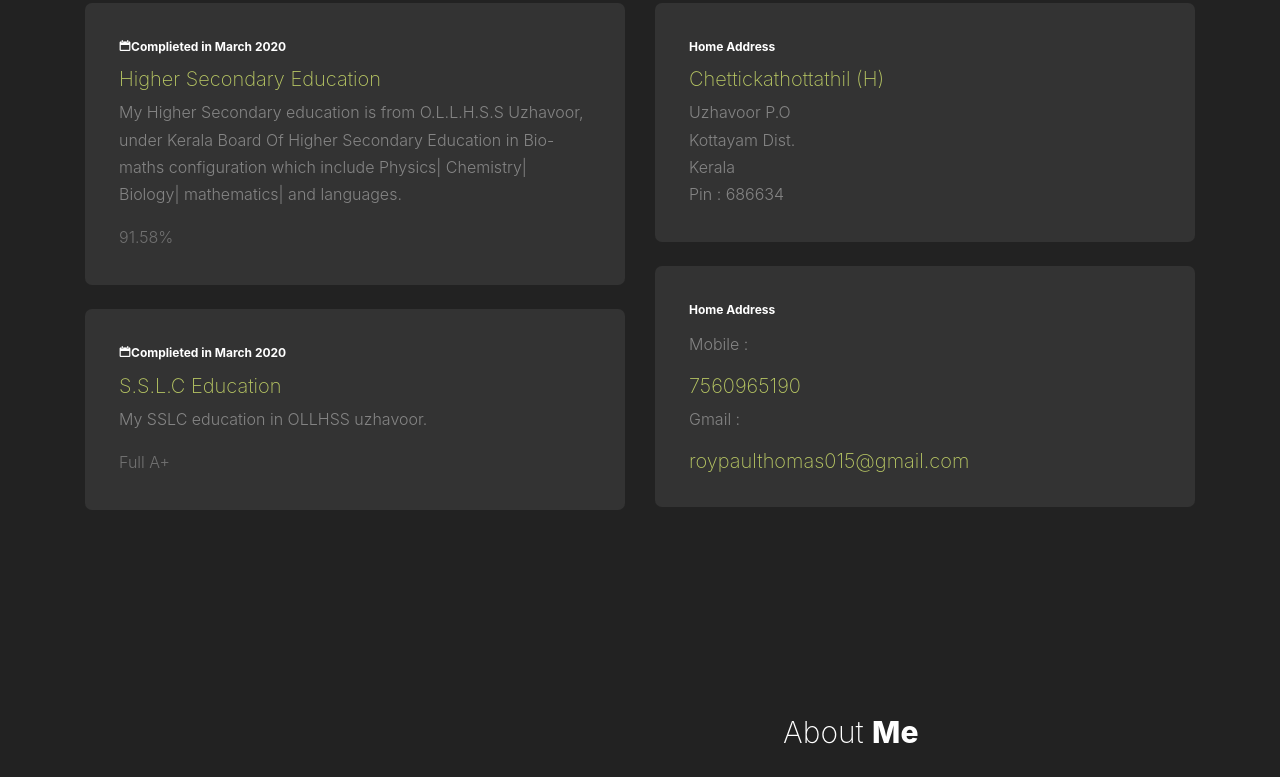
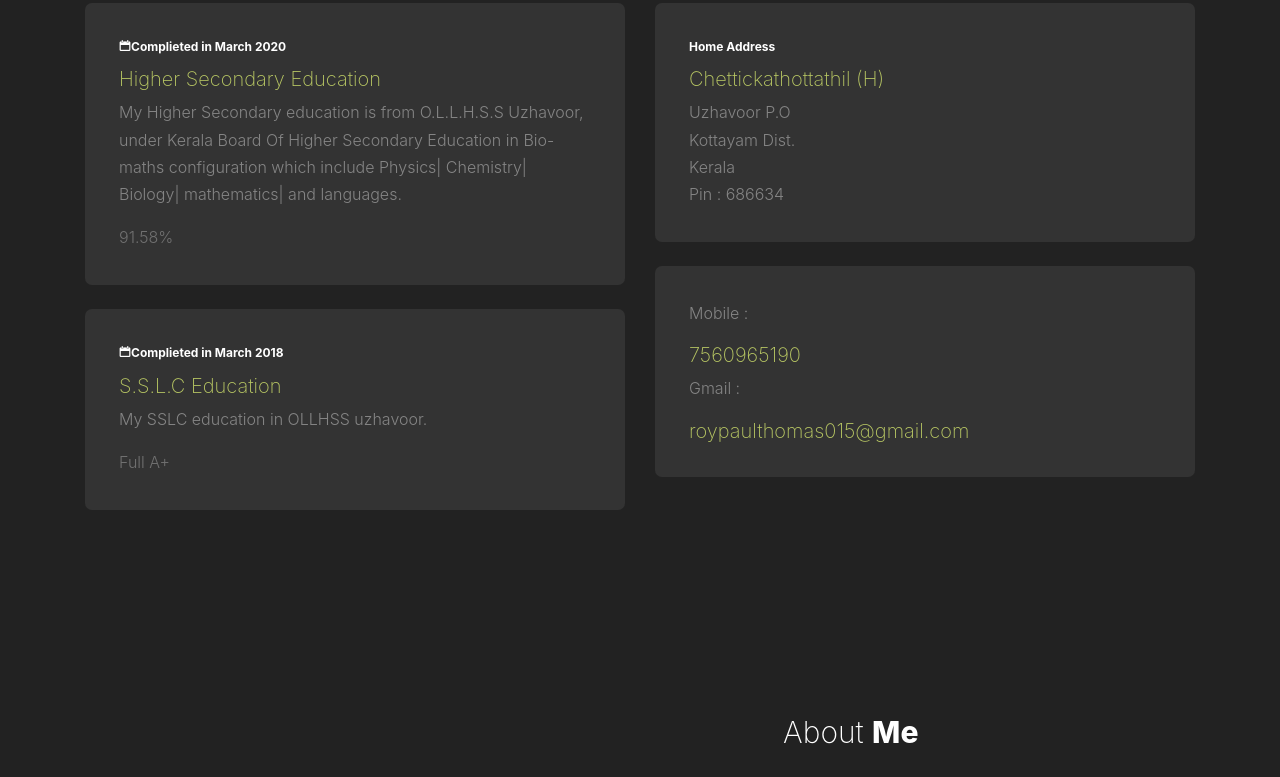
Before and after one commit to robinthomas001/roy, a plain HTML site: page index.html in a window 1280 px wide. Shown: the part 1089-1866 px from the top of the page. Drawn offline with nearby package versions, Linux system fonts and the light colour scheme; files whose address does not match are found by name.

Commit message:
Update index.html

```diff
--- a/index.html
+++ b/index.html
@@ -79,7 +79,7 @@
 						<span class="school">91.58%</span>
 					</div>
 					<div class="resume-item mb-4">
-						<span class="date"><span class="icon-calendar"></span>Complieted in March 2020 </span>
+						<span class="date"><span class="icon-calendar"></span>Complieted in March 2018 </span>
 						<h3>S.S.L.C Education</h3>
 						<p>My SSLC education in OLLHSS uzhavoor.</p>
 						<span class="school">Full A+</span>
@@ -98,7 +98,7 @@
 						<p>Uzhavoor P.O <br> Kottayam Dist. <br> Kerala <br> Pin : 686634</p>
 					</div>
 					<div class="resume-item mb-4">
-						<span class="date">Home Address</span>
+
 						<p>Mobile :</p><h3>7560965190</h3>
 						<p>Gmail :</p><h3>roypaulthomas015@gmail.com</h3>
 
```
